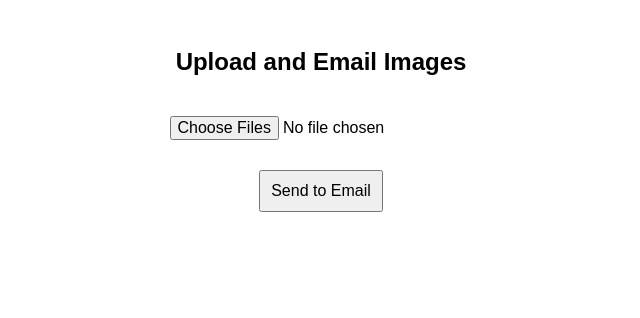
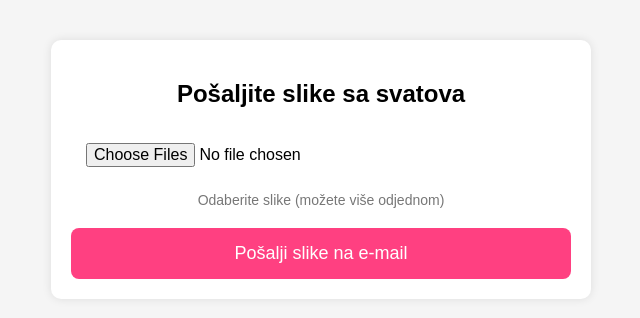
Before and after one commit to MVuko123/Svatovi, a plain HTML site: page index.html in a window 1280 px wide. Shown: the whole page, without its empty margins (319-959 px from the left). Drawn offline with nearby package versions, Linux system fonts and the light colour scheme.

Commit message:
Update index.html

```diff
--- a/index.html
+++ b/index.html
@@ -1,35 +1,79 @@
 <!DOCTYPE html>
-<html lang="en">
+<html lang="hr">
 <head>
   <meta charset="UTF-8" />
   <meta name="viewport" content="width=device-width, initial-scale=1.0" />
-  <title>Upload and Send Images</title>
+  <title>Slanje slika za svatove</title>
   <script src="https://cdn.jsdelivr.net/npm/emailjs-com@3/dist/email.min.js"></script>
   <style>
     body {
       font-family: Arial, sans-serif;
+      margin: 0;
+      padding: 0;
+      background: #f5f5f5;
+      display: flex;
+      flex-direction: column;
+      align-items: center;
+    }
+
+    .container {
+      width: 100%;
+      max-width: 500px;
       padding: 20px;
+      background: white;
+      box-shadow: 0 0 10px rgba(0,0,0,0.1);
+      margin-top: 40px;
+      border-radius: 10px;
       text-align: center;
     }
-    input, button {
-      margin: 10px;
-      padding: 10px;
+
+    h2 {
+      margin-bottom: 20px;
+    }
+
+    input[type="file"] {
+      width: 100%;
+      padding: 15px;
       font-size: 16px;
+    }
+
+    button {
+      background-color: #ff4081;
+      color: white;
+      border: none;
+      padding: 15px 20px;
+      margin-top: 20px;
+      font-size: 18px;
+      border-radius: 8px;
+      cursor: pointer;
+      width: 100%;
+    }
+
+    button:hover {
+      background-color: #e73370;
+    }
+
+    .note {
+      font-size: 14px;
+      color: #777;
+      margin-top: 10px;
     }
   </style>
 </head>
 <body>
-  <h2>Upload and Email Images</h2>
-  <input type="file" id="fileInput" accept="image/*" multiple capture="environment" />
-  <br />
-  <button onclick="sendImages()">Send to Email</button>
+  <div class="container">
+    <h2>Pošaljite slike sa svatova</h2>
+    <input type="file" id="fileInput" accept="image/*" multiple capture="environment" />
+    <div class="note">Odaberite slike (možete više odjednom)</div>
+    <button onclick="sendImages()">Pošalji slike na e-mail</button>
+  </div>
 
   <script>
-    emailjs.init("g42tnmFpURrlkWGUF"); // Your Public Key
+    emailjs.init("g42tnmFpURrlkWGUF"); // Public Key
 
     async function sendImages() {
       const files = document.getElementById("fileInput").files;
-      if (!files.length) return alert("Please select at least one image.");
+      if (!files.length) return alert("Molimo odaberite barem jednu sliku.");
 
       const uploadedLinks = [];
 
@@ -46,12 +90,12 @@
           const text = await res.text();
           const result = JSON.parse(text);
 
-          if (result.status !== "ok") throw new Error("Gofile upload failed");
+          if (result.status !== "ok") throw new Error("Neuspjelo učitavanje slike");
 
           uploadedLinks.push(result.data.downloadPage);
         } catch (error) {
-          console.error("Upload failed:", error);
-          alert("Upload failed: " + error.message);
+          console.error("Greška pri učitavanju:", error);
+          alert("Greška pri učitavanju: " + error.message);
           return;
         }
       }
@@ -62,11 +106,11 @@
         images: plainLinks
       })
       .then(() => {
-        alert("Email sent successfully!");
+        alert("Slike su uspješno poslane!");
       })
       .catch((error) => {
-        console.error("Email send failed:", error);
-        alert("Email send failed: " + error.text);
+        console.error("Slanje e-maila nije uspjelo:", error);
+        alert("Greška: " + error.text);
       });
     }
   </script>
```
